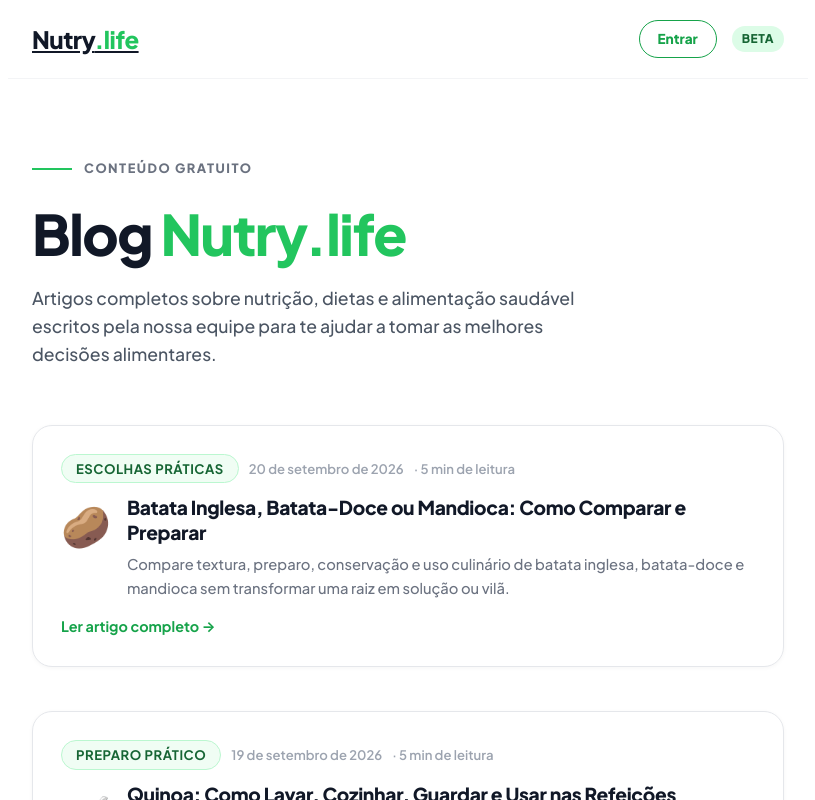
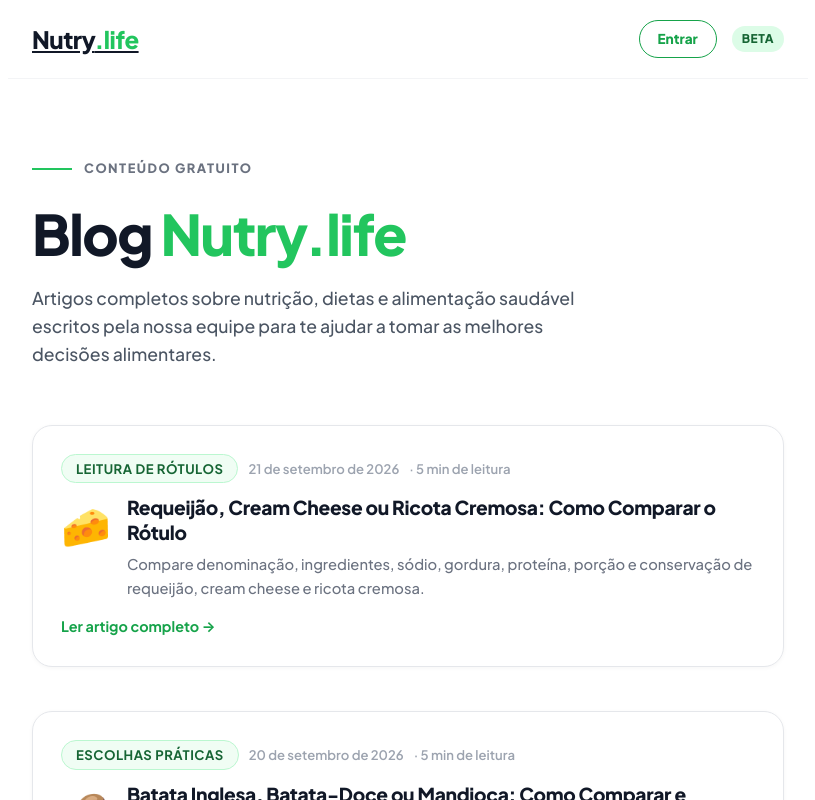
Before and after one commit to elevanceseguros/Nutri, a Next.js app: page /blog in a window 1280 px wide. Shown: the top 800 px of the page, without its empty margins (232-1047 px from the left). Built offline with nearby package versions, Linux system fonts and the light colour scheme.

Commit message:
Adiciona artigo de 21 de setembro ao blog

```diff
--- a/src/app/blog/page.tsx
+++ b/src/app/blog/page.tsx
@@ -14,6 +14,15 @@ export const metadata: Metadata = {
 };
 
 const posts = [
+  {
+    "slug": "requeijao-cream-cheese-ricota-cremosa-comparar-rotulo",
+    "titulo": "Requeijão, Cream Cheese ou Ricota Cremosa: Como Comparar o Rótulo",
+    "descricao": "Compare denominação, ingredientes, sódio, gordura, proteína, porção e conservação de requeijão, cream cheese e ricota cremosa.",
+    "data": "21 de setembro de 2026",
+    "tempo": "5 min de leitura",
+    "tag": "Leitura de rótulos",
+    "emoji": "🧀"
+  },
   {
     "slug": "batata-inglesa-doce-mandioca-comparar-preparar",
     "titulo": "Batata Inglesa, Batata-Doce ou Mandioca: Como Comparar e Preparar",
```
